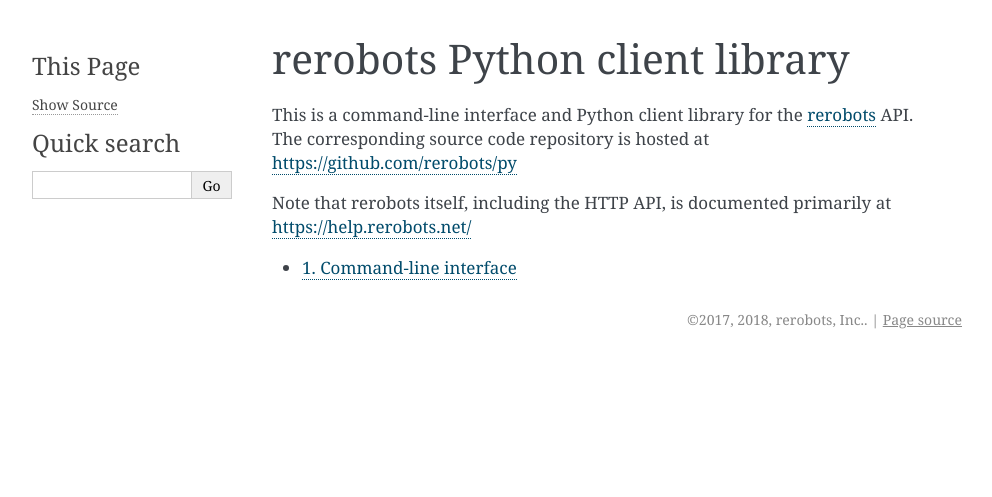
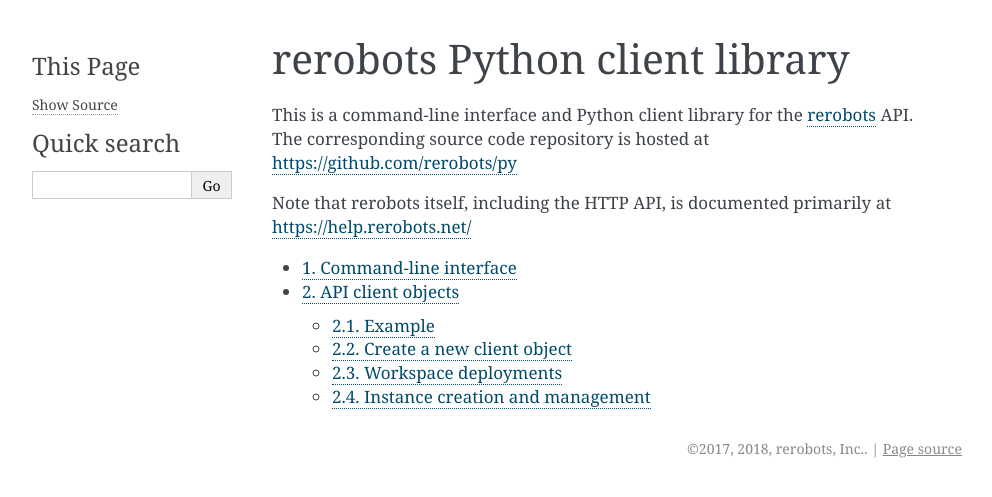
Before and after one commit to rerobots/py, a Sphinx documentation site: the page built from doc/index.rst, in a window 1280 px wide. Shown: the top 497 px of the page, without its empty margins (148-1140 px from the left). Built offline with Sphinx 7.4.7, drawn with Linux system fonts in a browser that asks for light colours; some of the changed lines change nothing that is shown.

Commit message:
DOC: draft page about APIClient class

```diff
--- /dev/null
+++ b/doc/apiclient.rst
@@ -0,0 +1,36 @@
+API client objects
+==================
+
+Example
+-------
+
+.. highlight:: python
+::
+
+  import rerobots.api
+
+  apic = rerobots.api.APIClient()
+
+  wdeployments = apic.get_deployments()
+  print(apic.get_deployment_info(wdeployments[0]))
+
+
+Create a new client object
+--------------------------
+
+.. autoclass:: rerobots.api.APIClient
+
+Workspace deployments
+---------------------
+
+.. automethod:: rerobots.api.APIClient.get_deployments
+.. automethod:: rerobots.api.APIClient.get_deployment_info
+
+Instance creation and management
+--------------------------------
+
+.. automethod:: rerobots.api.APIClient.get_instances
+.. automethod:: rerobots.api.APIClient.get_instance_info
+.. automethod:: rerobots.api.APIClient.request_instance
+.. automethod:: rerobots.api.APIClient.get_vpn_newclient
+.. automethod:: rerobots.api.APIClient.terminate_instance
--- a/doc/index.rst
+++ b/doc/index.rst
@@ -13,3 +13,4 @@
    :maxdepth: 2
 
    cli
+   apiclient
```
